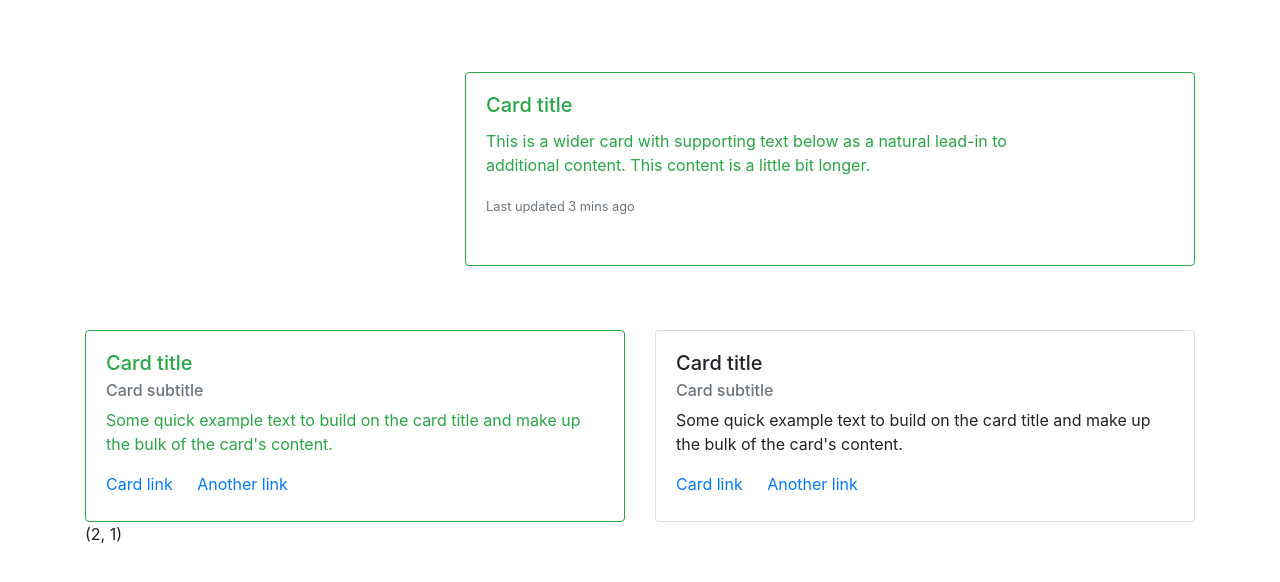
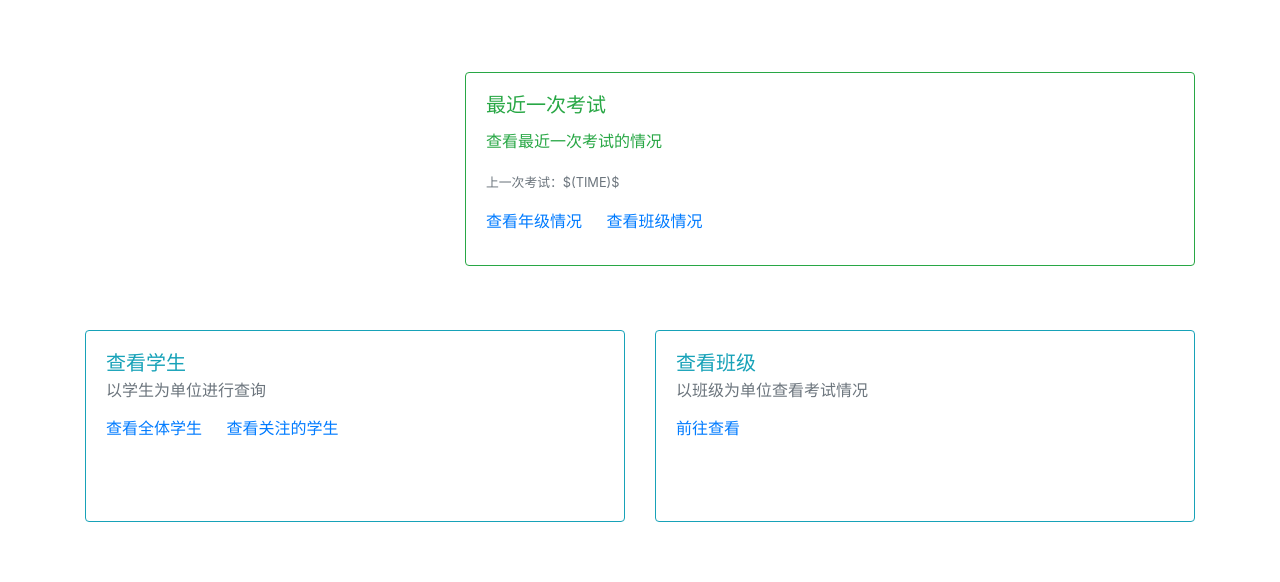
Before and after one commit to LimonHans/CDJKYFZ_ScoreSystem, a Django app: page / in a window 1280 px wide. Shown: the part 56-638 px from the top of the page. Run offline with Django 3.2, Linux system fonts and the light colour scheme.

Commit message:
Update index.html

```diff
--- a/Exam_Info/templates/Exam_Info/index.html
+++ b/Exam_Info/templates/Exam_Info/index.html
@@ -64,9 +64,11 @@
             <div class="col-md-8">
                 <div class="card border-success">
                     <div class="card-body text-success" style="min-height: 12rem;min-width: 24rem;max-width: 36rem;">
-                        <h5 class="card-title">Card title</h5>
-                        <p class="card-text">This is a wider card with supporting text below as a natural lead-in to additional content. This content is a little bit longer.</p>
-                        <p class="card-text"><small class="text-muted">Last updated 3 mins ago</small></p>
+                        <h5 class="card-title">最近一次考试</h5>
+                        <p class="card-text">查看最近一次考试的情况</p>
+                        <p class="card-text"><small class="text-muted">上一次考试：$(TIME)$</small></p>
+                        <a href class="card-link">查看年级情况</a>
+                        <a href class="card-link">查看班级情况</a>
                     </div>
                 </div>
             </div>
@@ -74,31 +76,30 @@
         <div class="row"><div class="BORDER"></div></div>
         <div class="row">
             <div class="col">
-                <div class="card border-success" style="min-height: 12rem;min-width: 24rem;max-width: 36rem;">
-                    <div class="card-body text-success">
-                        <h5 class="card-title">Card title</h5>
-                        <h6 class="card-subtitle mb-2 text-muted">Card subtitle</h6>
-                        <p class="card-text">Some quick example text to build on the card title and make up the bulk of the card's content.</p>
-                        <a href="#" class="card-link">Card link</a>
-                        <a href="#" class="card-link">Another link</a>
+                <div class="card border-info" style="min-height: 12rem;min-width: 24rem;max-width: 36rem;">
+                    <div class="card-body text-info">
+                        <h5 class="card-title">查看学生</h5>
+                        <h6 class="card-subtitle mb-2 text-muted">以学生为单位进行查询</h6>
+                        <p class="card-text"></p>
+                        <a href="#" class="card-link">查看全体学生</a>
+                        <a href="#" class="card-link">查看关注的学生</a>
                     </div>
                 </div>
             </div>
             <div class="col">
-                <div class="card" style="min-height: 12rem;min-width: 24rem;max-width: 36rem;">
-                    <div class="card-body">
-                        <h5 class="card-title">Card title</h5>
-                        <h6 class="card-subtitle mb-2 text-muted">Card subtitle</h6>
-                        <p class="card-text">Some quick example text to build on the card title and make up the bulk of the card's content.</p>
-                        <a href="#" class="card-link">Card link</a>
-                        <a href="#" class="card-link">Another link</a>
+                <div class="card border-info" style="min-height: 12rem;min-width: 24rem;max-width: 36rem;">
+                    <div class="card-body text-info">
+                        <h5 class="card-title">查看班级</h5>
+                        <h6 class="card-subtitle mb-2 text-muted">以班级为单位查看考试情况</h6>
+                        <p class="card-text"></p>
+                        <a href="#" class="card-link">前往查看</a>
                     </div>
                 </div>
             </div>
         </div>
         <div class="row">
             <div class="col">
-                (2, 1)
+
             </div>
         </div>
     </div>
```
